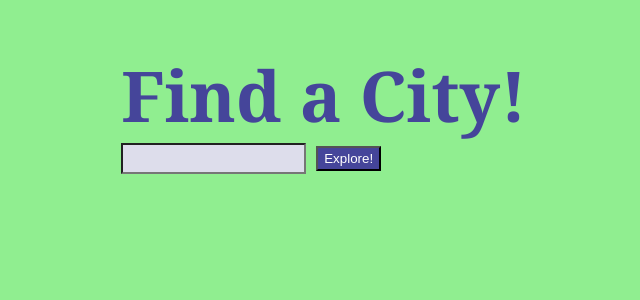
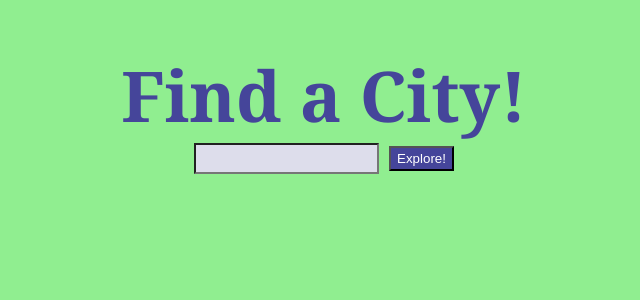
Before and after one commit to khofstetter94/city-explorer, a React (Create React App) app: page / in a window 1280 px wide. Shown: the top 300 px of the page, without its empty margins (316-956 px from the left). Built offline with nearby package versions, Linux system fonts and the light colour scheme.

Commit message:
added alert for errors, added more CSS for better layout

```diff
--- a/src/App.css
+++ b/src/App.css
@@ -3,6 +3,12 @@ body {
   color: rgb(69, 69, 154);
   display: flex;
   justify-content: center;
+}
+
+main {
+ text-align: center;
+ display: flex;
+ flex-direction: column;
 }
 
 h1 {
@@ -12,13 +18,16 @@ h1 {
 }
 
 ol {
-  width: 50%;
+  display: flex;
+  flex-wrap: wrap;
+  justify-content: space-around;
 }
 
 li {
   display: flex;
   flex-direction: column;
   border: 1px solid black;
+  width: min-content;
   line-height: 30px;
   margin-top: 20px;
   padding: 5px;
--- a/src/App.js
+++ b/src/App.js
@@ -9,7 +9,9 @@ class App extends React.Component {
     super(props);
     this.state = {
       city: '',
-      cityResults: []
+      cityResults: [],
+      error: false,
+      errorMessage: ''
     };
   }
 
@@ -21,11 +23,18 @@ class App extends React.Component {
 
   handleSubmit = async (event) => {
     event.preventDefault();
-    let cities =  await axios.get(`https://us1.locationiq.com/v1/search.php?key=${process.env.REACT_APP_LOCATIONIQ_API_KEY}&q=${this.state.city}&format=json`);
-    this.setState({
-      cityResults: cities.data
-    })
-  }
+    try {
+      let cities =  await axios.get(`https://us1.locationiq.com/v1/search.php?key=${process.env.REACT_APP_LOCATIONIQ_API_KEY}&q=${this.state.city}&format=json`);
+      this.setState({
+        cityResults: cities.data
+      });
+    } catch (error) {
+      this.setState({
+        error: true,
+        errorMessage: `An error occurred! Status code: ${error.response.status}`
+      });
+    };
+  };
 
   render(){
     let cityList = this.state.cityResults.map((city, idx) => {
@@ -42,16 +51,19 @@ class App extends React.Component {
     </ListGroup.Item>
     })
     return (
-      <>
+      <main>
         <h1>Find a City!</h1>
         <form onSubmit={this.handleSubmit}>
           <input type="text" onInput={this.handleCityInput}></input>
           <button type="submit">Explore!</button>
         </form>
-        <ListGroup as="ol" numbered>
-          {cityList}
-        </ListGroup>
-      </>
+        {this.state.error
+          ? <p>{this.state.errorMessage}</p>
+          : <ListGroup as="ol" numbered>
+              {cityList}
+            </ListGroup>
+        }
+      </main>
     );
   }
 }
```
